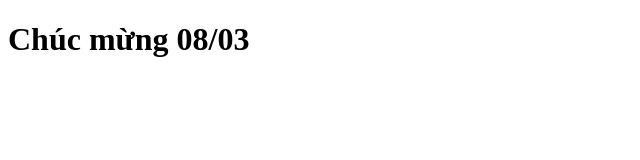
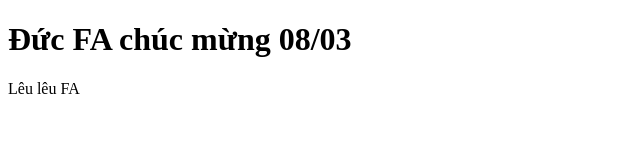
Before and after one commit to DungPhamPD/learn-git, a plain HTML site: page index.html in a window 1280 px wide. Shown: the whole page, without its empty margins (0-640 px from the left). Drawn offline with Linux system fonts and the light colour scheme.

Commit message:
Commit lần đầu

```diff
--- a/index.html
+++ b/index.html
@@ -6,6 +6,7 @@
     <title>Document</title>
 </head>
 <body>
-    <h1>Chúc mừng 08/03</h1>
+    <h1>Đức FA chúc mừng 08/03</h1>
+    <p>Lêu lêu FA</p>
 </body>
 </html>
```
